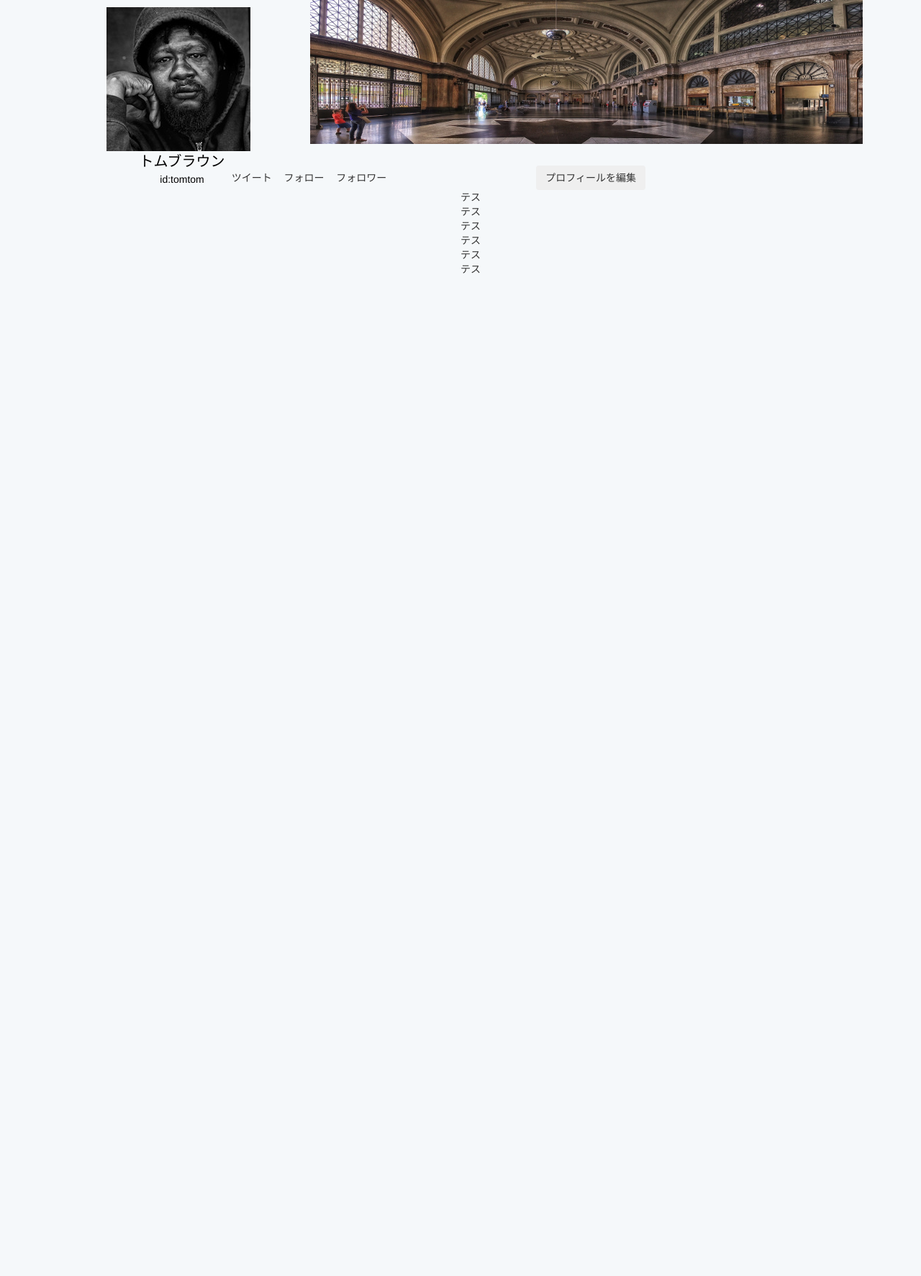
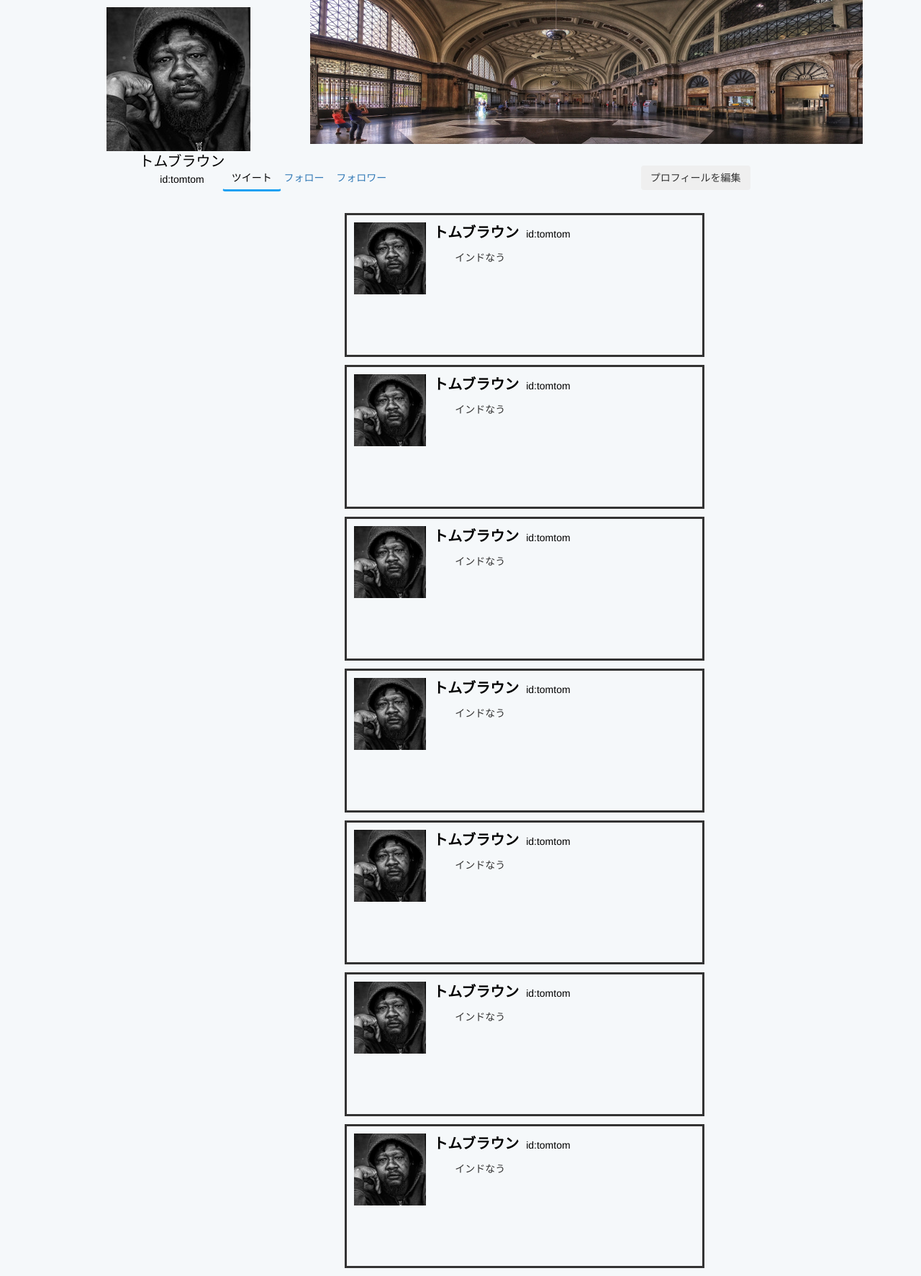
Before and after one commit to ingramat/CICADA, a PHP site: page /profile.html in a window 1280 px wide; the page is wider, and only the part inside the window is pictured. Shown: the part 84-1857 px from the top of that part at 72% size. Before the commit the page ends 464 px from the top of that part, so only its background shows below. Run offline with PHP 8.4, Linux system fonts and the light colour scheme.

Commit message:
UIの改善

```diff
--- a/css/profile.css
+++ b/css/profile.css
@@ -23,7 +23,13 @@ main{
   text-align: center;
 }
 .tweet{
-  margin-left:50%;
+  /*margin-left:30%;*/
+  margin-bottom:10px;
+  /*text-align: center;*/
+  /*margin-left:50%;*/
+  width:500px;
+  height:200px;
+  border:solid #333;
 }
 #name{
   font-size: 20px;
@@ -47,3 +53,30 @@ a:visited:not(.btn) {
   height:200px;
   z-index: -1;
 }
+.ttt{
+  border-bottom:#1DA1F2 solid;
+}
+.hea{
+  margin-top:30px;
+}
+.propro{
+  width:100px;
+  height:auto;
+  margin-top:10px;
+  margin-left:10px;
+  float:left;
+}
+.id_h{
+  margin-left:10px;
+}
+.name_h{
+  margin-left:10px;
+  font-size:20px;
+  font-weight: bold;
+}
+.uee{
+  margin-top:10px;
+}
+.ter{
+  margin-left:150px;
+}
--- a/css/register.css
+++ b/css/register.css
@@ -1,5 +1,3 @@
-
-
 body{
   text-align : center ;
 }
--- a/profile.html
+++ b/profile.html
@@ -58,25 +58,133 @@
         <div class="col-sm-2"></div>
         <div class="col-sm-10">
           <div class="col-sm-1">
-            <span class="btn">ツイート</span>
+            <span class="btn ttt"><a href="">ツイート</a></span>
           </div>
           <div class="col-sm-1">
-            <span class="btn">フォロー</span>
+            <span class="btn"><a href="follow.html">フォロー</a></span>
           </div>
           <div class="col-sm-1">
-            <span class="btn">フォロワー</span>
+            <span class="btn"><a href="follower.html">フォロワー</a></span>
           </div>
-          <div class="col-sm-3"></div>
-          <div class="col-sm-3"><button type="button" class="btn btn-default　header">プロフィールを編集</button></div>
+          <div class="col-sm-5"></div>
+          <div class="col-sm-1"><button type="button" class="btn btn-default　header">プロフィールを編集</button></div>
         </div>
       </div>
     </div>
-    <div class="tweet">テス</div>
-    <div class="tweet">テス</div>
-    <div class="tweet">テス</div>
-    <div class="tweet">テス</div>
-    <div class="tweet">テス</div>
-    <div class="tweet">テス</div>
+    <div class="hea">
+      <div class="row">
+        <div class="col-sm-4"></div>
+        <div class="col-sm-4">
+          <div class="der"></div>
+          <div class="tweet">
+            <img src="img/profile.jpg" alt="" class="propro">
+            <div class="uee">
+              <p class=""><span class="name_h"><a href="">トムブラウン</a></span><span class="id_h"><a href="">id:tomtom</a></span></p>
+            </div>
+            <div class="tui">
+              <p class="ter">インドなう</p>
+          </div>
+        </div>
+        <div class="col-sm-4"></div>
+    </div>
+      </div>
+      <div class="row">
+        <div class="col-sm-4"></div>
+        <div class="col-sm-4">
+          <div class="der"></div>
+          <div class="tweet">
+            <img src="img/profile.jpg" alt="" class="propro">
+            <div class="uee">
+              <p class=""><span class="name_h"><a href="">トムブラウン</a></span><span class="id_h"><a href="">id:tomtom</a></span></p>
+            </div>
+            <div class="tui">
+              <p class="ter">インドなう</p>
+          </div>
+        </div>
+        <div class="col-sm-4"></div>
+    </div>
+      </div>
+      <div class="row">
+        <div class="col-sm-4"></div>
+        <div class="col-sm-4">
+          <div class="der"></div>
+          <div class="tweet">
+            <img src="img/profile.jpg" alt="" class="propro">
+            <div class="uee">
+              <p class=""><span class="name_h"><a href="">トムブラウン</a></span><span class="id_h"><a href="">id:tomtom</a></span></p>
+            </div>
+            <div class="tui">
+              <p class="ter">インドなう</p>
+          </div>
+        </div>
+        <div class="col-sm-4"></div>
+    </div>
+      </div>
+      <div class="row">
+        <div class="col-sm-4"></div>
+        <div class="col-sm-4">
+          <div class="der"></div>
+          <div class="tweet">
+            <img src="img/profile.jpg" alt="" class="propro">
+            <div class="uee">
+              <p class=""><span class="name_h"><a href="">トムブラウン</a></span><span class="id_h"><a href="">id:tomtom</a></span></p>
+            </div>
+            <div class="tui">
+              <p class="ter">インドなう</p>
+          </div>
+        </div>
+        <div class="col-sm-4"></div>
+    </div>
+      </div>
+      <div class="row">
+        <div class="col-sm-4"></div>
+        <div class="col-sm-4">
+          <div class="der"></div>
+          <div class="tweet">
+            <img src="img/profile.jpg" alt="" class="propro">
+            <div class="uee">
+              <p class=""><span class="name_h"><a href="">トムブラウン</a></span><span class="id_h"><a href="">id:tomtom</a></span></p>
+            </div>
+            <div class="tui">
+              <p class="ter">インドなう</p>
+          </div>
+        </div>
+        <div class="col-sm-4"></div>
+    </div>
+      </div>
+      <div class="row">
+        <div class="col-sm-4"></div>
+        <div class="col-sm-4">
+          <div class="der"></div>
+          <div class="tweet">
+            <img src="img/profile.jpg" alt="" class="propro">
+            <div class="uee">
+              <p class=""><span class="name_h"><a href="">トムブラウン</a></span><span class="id_h"><a href="">id:tomtom</a></span></p>
+            </div>
+            <div class="tui">
+              <p class="ter">インドなう</p>
+          </div>
+        </div>
+        <div class="col-sm-4"></div>
+    </div>
+      </div>
+      <div class="row">
+        <div class="col-sm-4"></div>
+        <div class="col-sm-4">
+          <div class="der"></div>
+          <div class="tweet">
+            <img src="img/profile.jpg" alt="" class="propro">
+            <div class="uee">
+              <p class=""><span class="name_h"><a href="">トムブラウン</a></span><span class="id_h"><a href="">id:tomtom</a></span></p>
+            </div>
+            <div class="tui">
+              <p class="ter">インドなう</p>
+          </div>
+        </div>
+        <div class="col-sm-4"></div>
+    </div>
+      </div>
+    </div>
   </main>
 </body>
 </html>
```
